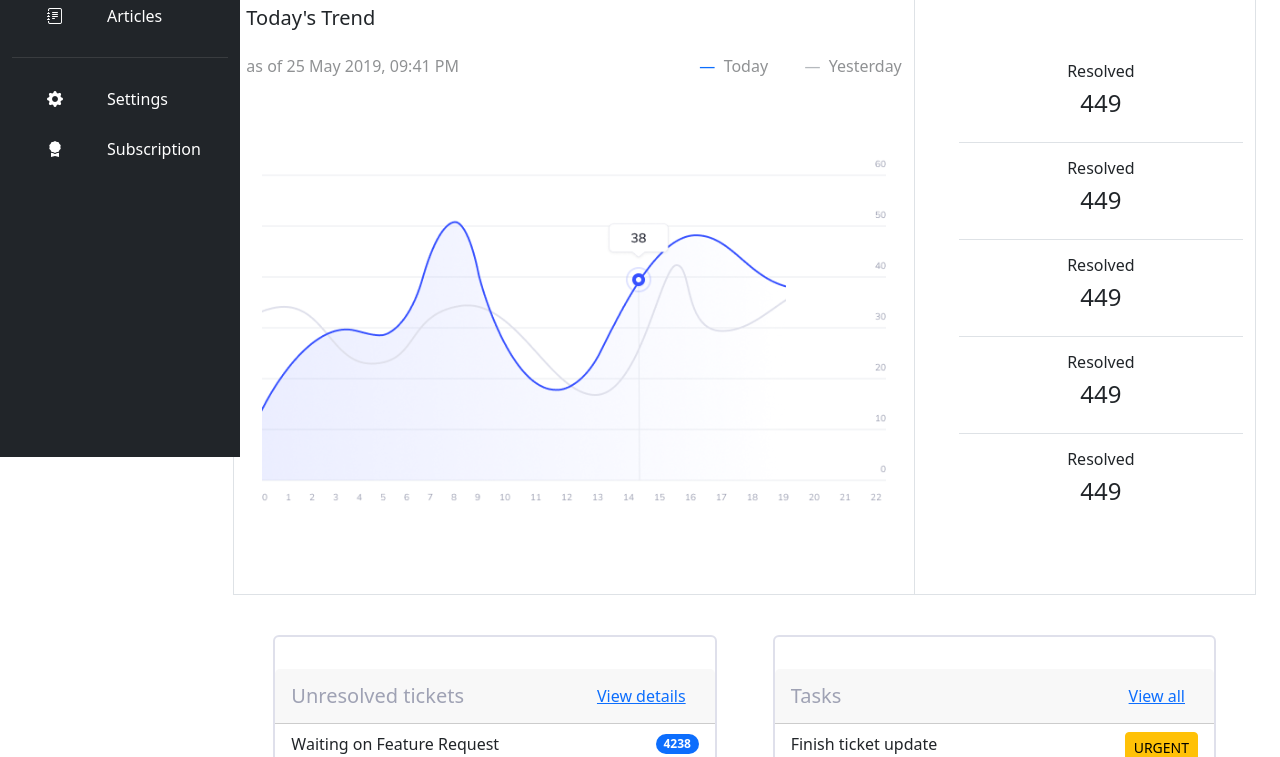
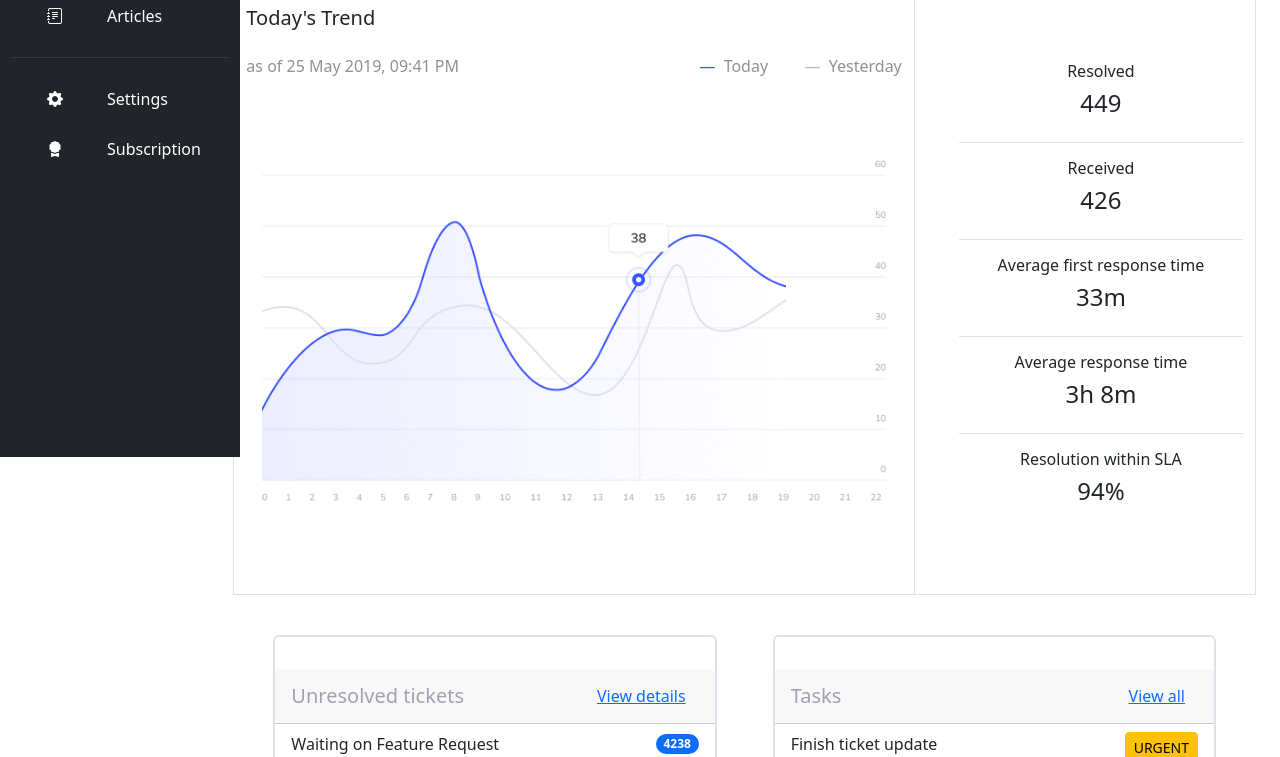
Before and after one commit to yunjiham/inm320sbb-bootstrap-assignment, a website: page public/index.html in a window 1280 px wide. Shown: the part 343-1100 px from the top of the page. Drawn offline with nearby package versions, Linux system fonts and the light colour scheme.

Commit message:
change second part

```diff
--- a/public/index.html
+++ b/public/index.html
@@ -191,25 +191,25 @@
                 <!--RIGHT SIDE-->
                 <section class="col-4  align-items-xxl-stretch d-flex flex-column py-5 h-auto justify-content-center">
                     <ul class="text-center d-flex flex-column justify-content-center w-100">
-                        <li class="d-flex flex-column border-bottom py-3 w-100">
-                            <h6>Resolved</h6>
+                        <li class="d-flex flex-column border-bottom py-3 w-100 ">
+                            <h6 class="fw-light">Resolved</h6>
                             <h4>449</h4>
                         </li>
                         <li class="d-flex flex-column border-bottom py-3 w-100">
-                            <h6>Resolved</h6>
-                            <h4>449</h4>
+                            <h6 class="fw-light">Received</h6>
+                            <h4>426</h4>
                         </li>
                         <li class="d-flex flex-column border-bottom py-3 w-100">
-                            <h6>Resolved</h6>
-                            <h4>449</h4>
+                            <h6 class="fw-light">Average first response time</h6>
+                            <h4>33m</h4>
                         </li>
                         <li class="d-flex flex-column border-bottom py-3 w-100">
-                            <h6>Resolved</h6>
-                            <h4>449</h4>
+                            <h6 class="fw-light">Average response time</h6>
+                            <h4>3h 8m</h4>
                         </li>
                         <li class="d-flex flex-column py-3 w-100">
-                            <h6>Resolved</h6>
-                            <h4>449</h4>
+                            <h6 class="fw-light">Resolution within SLA</h6>
+                            <h4>94%</h4>
                         </li>
                     </ul>
 
```
